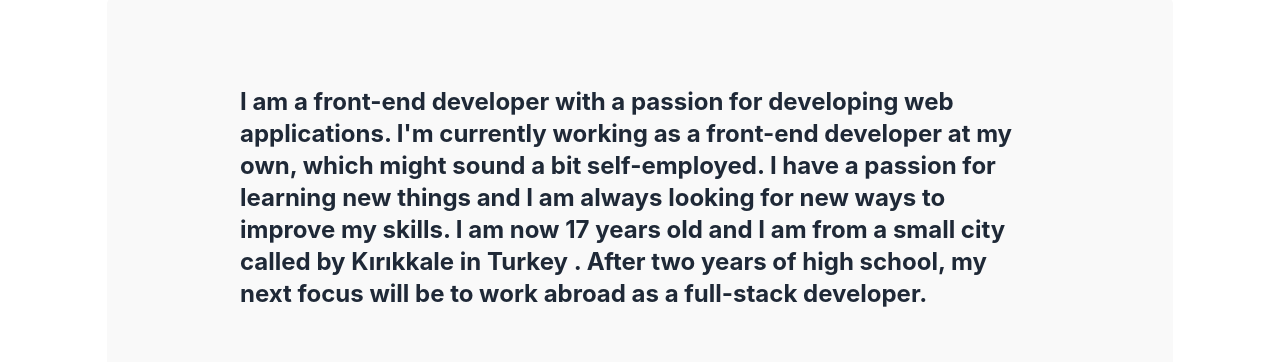
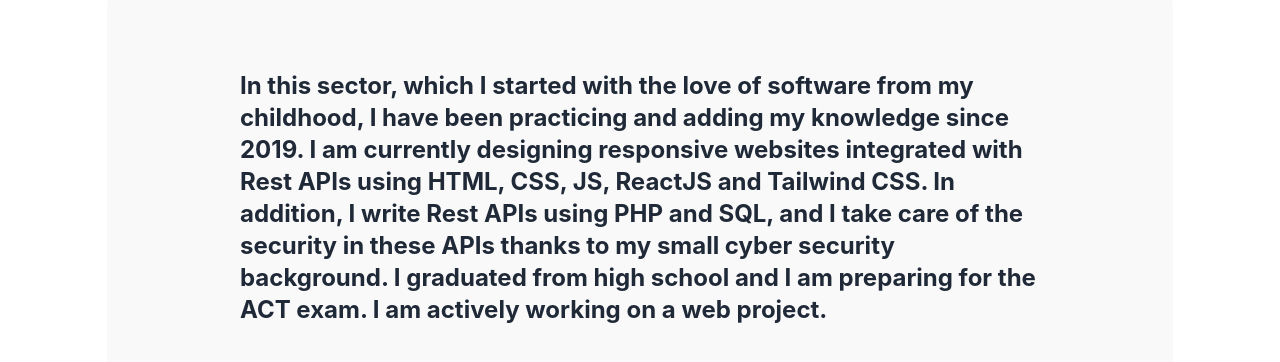
Before and after one commit to eminbilgen/eminbilgen.github.io, a React (Create React App) app in the folder SOURCE CODE/: page /#/about in a window 1280 px wide. Shown: the part 242-604 px from the top of the page. Built offline with nearby package versions, Linux system fonts and the light colour scheme; the HTML template or start-up script is replaced by a standard one.

Commit message:
about update
changed about text bcs it was too old

```diff
--- a/SOURCE CODE/src/components/About.js
+++ b/SOURCE CODE/src/components/About.js
@@ -6,8 +6,8 @@
       <h1 className='about-baslik text-4xl font-bold text-underline mb-10 underline underline-offset-1 hover:translate-y-2 hover:scale-95 dark:text-white'>Who am I?</h1>
       <div className=' bg-gri-100 dark:bg-[#292929]  w-10/12 h-4/6 rounded-md flex items-center justify-center hover:bg-gri-300 dark:hover:bg-[#242424] md:h-2/4'>
         <p className='text-xl text-left  font-bold text-gray-800 dark:text-white w-3/4 text-base sm:text-xl md:text-2xl'>
-          I am a front-end developer with a passion for developing web applications. I'm currently working as a front-end developer at my own, which might sound a bit self-employed. I have a passion for learning new things and I am always looking for new ways to improve my skills. I am now 17 years old and I am from a small city called by Kırıkkale in Turkey . After two years of high school, my next focus will be to work abroad as a full-stack developer.
-        </p>
+        In this sector, which I started with the love of software from my childhood, I have been practicing and adding my knowledge since 2019. I am currently designing responsive websites integrated with Rest APIs using HTML, CSS, JS, ReactJS and Tailwind CSS. In addition, I write Rest APIs using PHP and SQL, and I take care of the security in these APIs thanks to my small cyber security background.
+        I graduated from high school and I am preparing for the ACT exam. I am actively working on a web project.        </p>
       </div>
     </div>
   )
```
